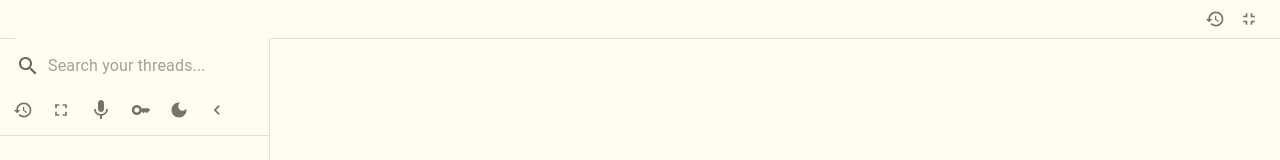
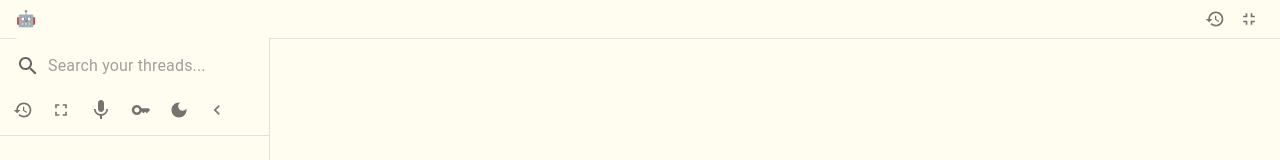
Before and after one commit to tchowdary/notepad-web, a React (Vite) app: page /#/jarvis in a window 1280 px wide. Shown: the top 160 px of the page. Built offline with nearby package versions, Linux system fonts and the light colour scheme.

Commit message:
Revert "Remove robot emoji from chat header"
This reverts commit 7947e4eb81c06fc9ce127ddbb7de31c221c2a6a2.

```diff
--- a/src/components/ChatBox.jsx
+++ b/src/components/ChatBox.jsx
@@ -2070,7 +2070,7 @@ const ChatBox = ({
               }}
             >
               <Typography variant="subtitle1" sx={{ fontWeight: 500 }}>
-
+                🤖
               </Typography>
               {/* Container for right-side buttons in fullscreen - simplified */}
               <Box sx={{ display: "flex", alignItems: 'center' }}>
```
